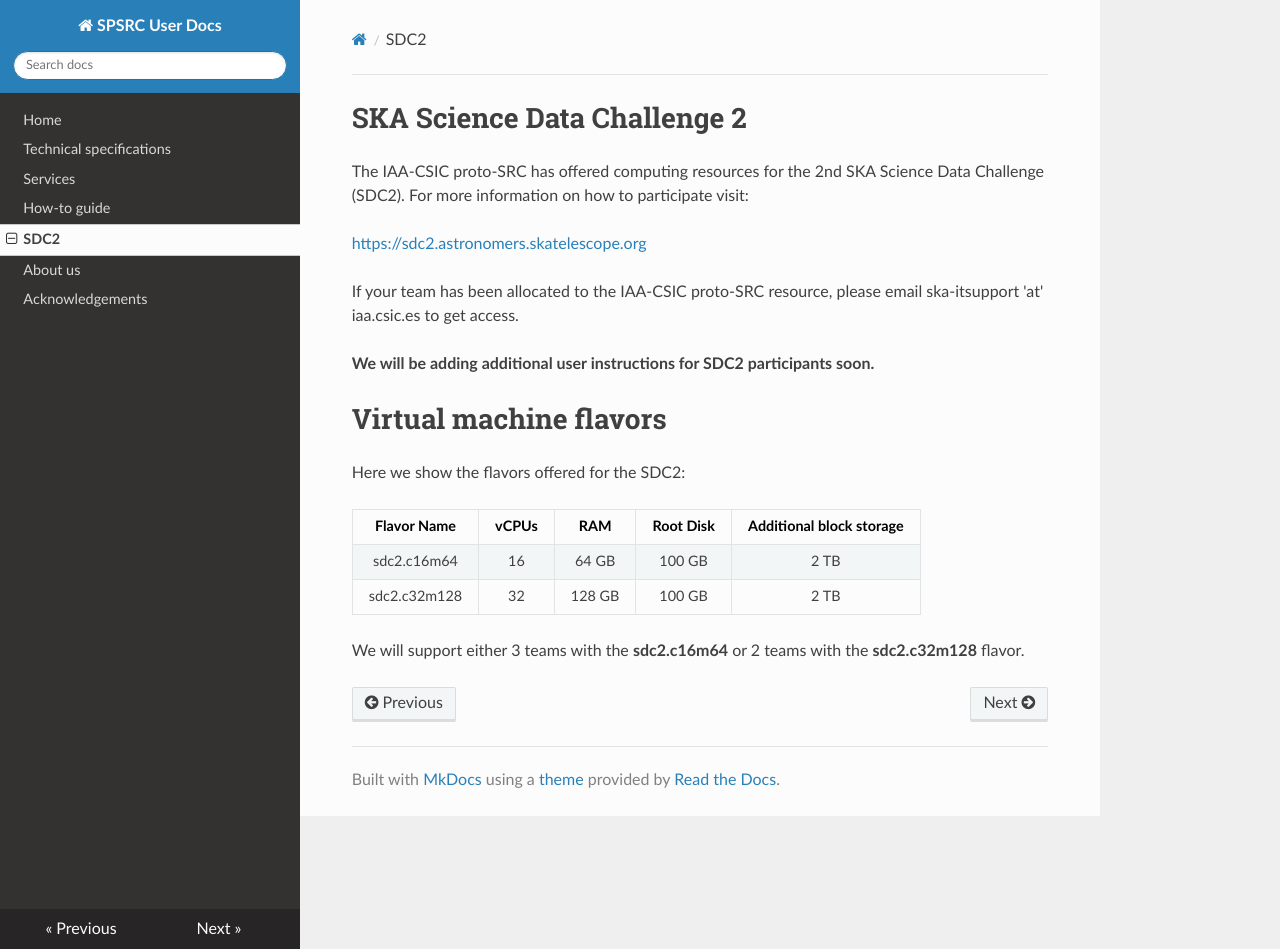
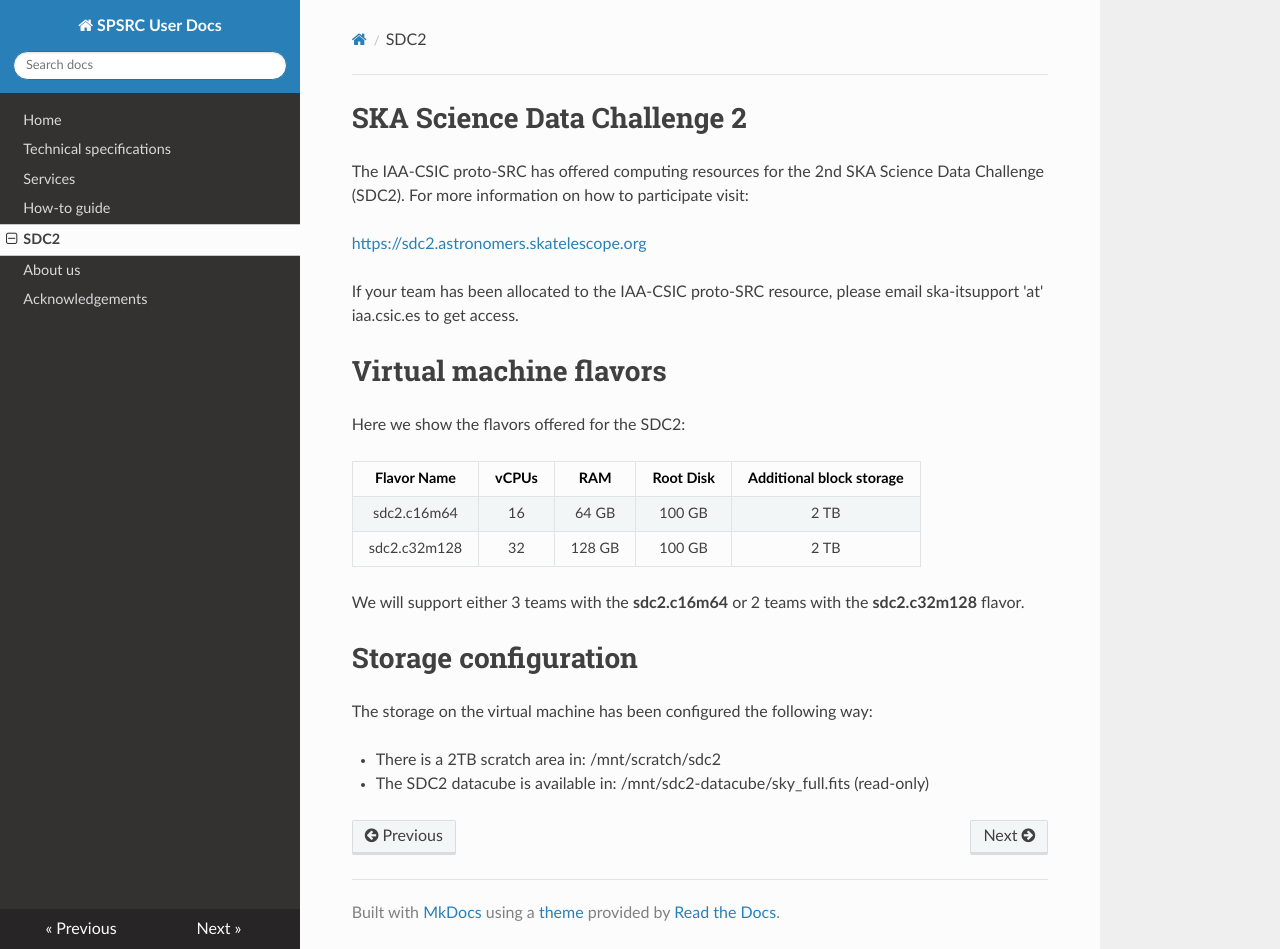
Before and after one commit to espsrc/spsrc_user_docs, an MkDocs documentation site: the page built from docs/sdc2.md, in a window 1280 px wide and 949 px high. Built offline with MkDocs 1.6.1, drawn with Linux system fonts in a browser that asks for light colours; nearby versions of some CDN libraries.

Commit message:
Add storage config for SDC2 VMs

```diff
--- a/docs/sdc2.md
+++ b/docs/sdc2.md
@@ -7,8 +7,6 @@ For more information on how to participate visit:
 
 If your team has been allocated to the IAA-CSIC proto-SRC resource, please email ska-itsupport 'at'
 iaa.csic.es to get access.
-
-**We will be adding additional user instructions for SDC2 participants soon.**
 
 # Virtual machine flavors
 
@@ -20,3 +18,10 @@ Here we show the flavors offered for the SDC2:
 | sdc2.c32m128 | 32    | 128 GB | 100 GB | 2 TB |
 
 We will support either 3 teams with the **sdc2.c16m64** or 2 teams with the **sdc2.c32m128** flavor.
+
+# Storage configuration
+
+The storage on the virtual machine has been configured the following way:
+
+* There is a 2TB scratch area in: /mnt/scratch/sdc2
+* The SDC2 datacube is available in: /mnt/sdc2-datacube/sky_full.fits (read-only)
```
